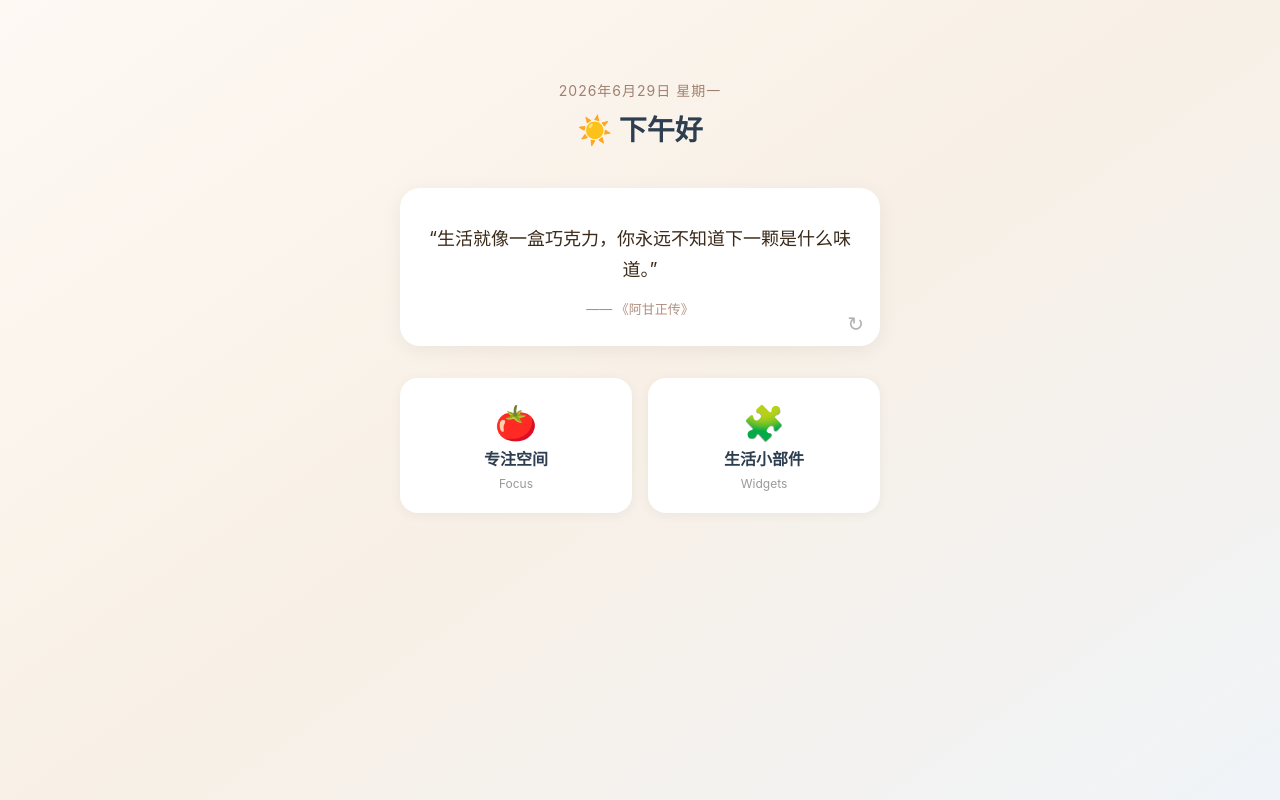
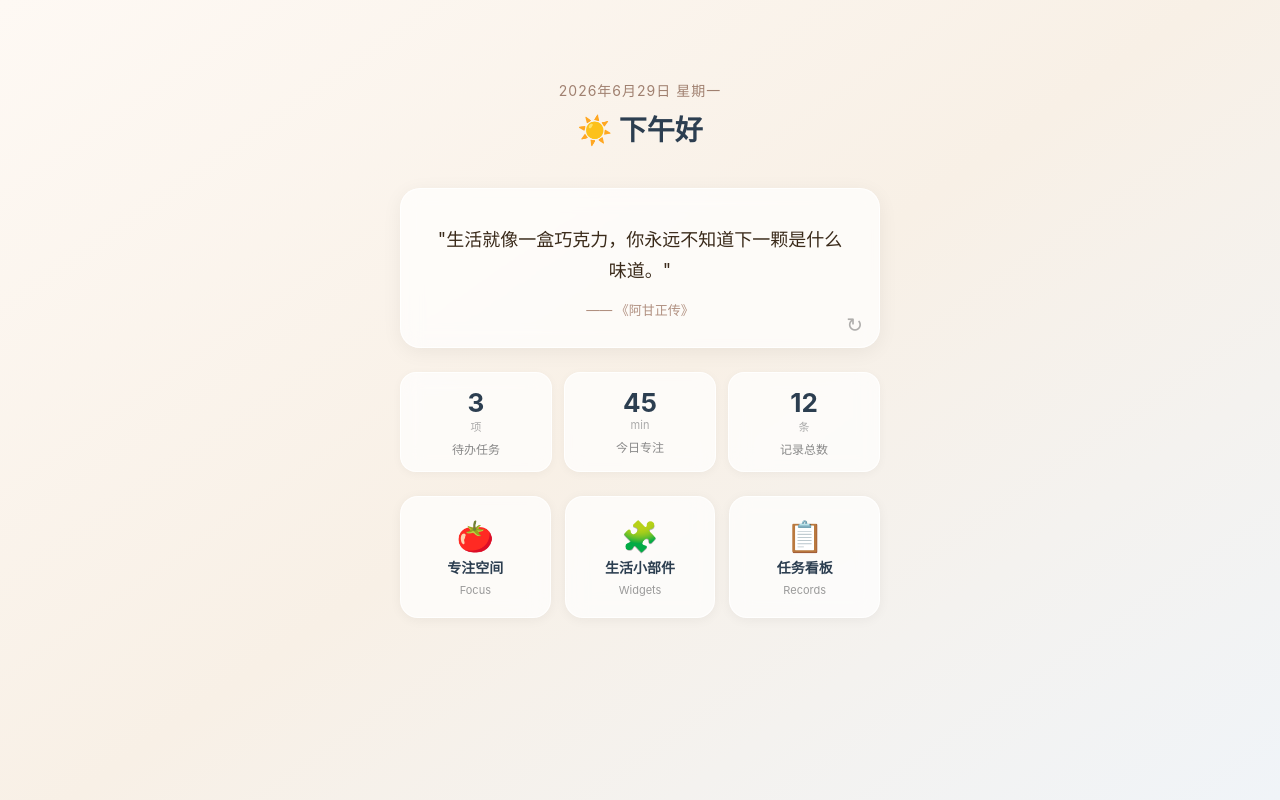
Before and after one commit to xinfeng686-source/vue.3-homework, a Vue app: page / in a window 1280 px wide. Built offline with nearby package versions, Linux system fonts and the light colour scheme; no server answers.

Commit message:
完善Dashboard 数据概览/毛玻璃效果/导航三卡片

```diff
--- a/src/views/Dashboard.vue
+++ b/src/views/Dashboard.vue
@@ -9,26 +9,50 @@
       </header>
 
       <!-- ====== 每日格言 ====== -->
-      <section class="quote-card">
+      <section class="quote-card glass">
         <div v-if="loading" class="quote-loading">正在获取生活灵感…</div>
         <template v-else>
-          <blockquote class="quote-text">“{{ quote }}”</blockquote>
+          <blockquote class="quote-text">"{{ quote }}"</blockquote>
           <cite class="quote-author">—— {{ author }}</cite>
           <button class="refresh-btn" @click="fetchQuote" title="换一句">&orarr;</button>
         </template>
       </section>
 
+      <!-- ====== 数据概览 ====== -->
+      <section class="stats-row">
+        <div class="stat-card glass">
+          <span class="stat-value">3</span>
+          <span class="stat-unit">项</span>
+          <span class="stat-label">待办任务</span>
+        </div>
+        <div class="stat-card glass">
+          <span class="stat-value">45</span>
+          <span class="stat-unit">min</span>
+          <span class="stat-label">今日专注</span>
+        </div>
+        <div class="stat-card glass">
+          <span class="stat-value">12</span>
+          <span class="stat-unit">条</span>
+          <span class="stat-label">记录总数</span>
+        </div>
+      </section>
+
       <!-- ====== 快捷导航 ====== -->
       <nav class="nav-row">
-        <router-link to="/pomodoro" class="nav-card">
+        <router-link to="/pomodoro" class="nav-card glass">
           <span class="nav-icon">🍅</span>
           <span class="nav-label">专注空间</span>
           <span class="nav-desc">Focus</span>
         </router-link>
-        <router-link to="/tools" class="nav-card">
+        <router-link to="/tools" class="nav-card glass">
           <span class="nav-icon">🧩</span>
           <span class="nav-label">生活小部件</span>
           <span class="nav-desc">Widgets</span>
+        </router-link>
+        <router-link to="/records" class="nav-card glass">
+          <span class="nav-icon">📋</span>
+          <span class="nav-label">任务看板</span>
+          <span class="nav-desc">Records</span>
         </router-link>
       </nav>
 
@@ -75,7 +99,6 @@ function fetchQuote() {
       author.value = res.data.from || '匿名'
     })
     .catch(() => {
-      // 请求失败 → 使用本地保底名言
       error.value = true
       quote.value = FALLBACK_QUOTE
       author.value = FALLBACK_AUTHOR
@@ -106,6 +129,14 @@ onMounted(() => {
   max-width: 480px;
 }
 
+/* ---- 毛玻璃通用类 ---- */
+.glass {
+  background: rgba(255, 255, 255, 0.7);
+  backdrop-filter: blur(10px);
+  -webkit-backdrop-filter: blur(10px);
+  border: 1px solid rgba(255, 255, 255, 0.8);
+}
+
 /* ---- 问候区 ---- */
 .greeting {
   text-align: center;
@@ -129,11 +160,10 @@ onMounted(() => {
 /* ---- 格言卡片 ---- */
 .quote-card {
   position: relative;
-  background: #fff;
   border-radius: 20px;
   padding: 36px 28px 28px;
   box-shadow: 0 4px 20px rgba(0, 0, 0, 0.06);
-  margin-bottom: 32px;
+  margin-bottom: 24px;
   text-align: center;
   transition: box-shadow 0.25s;
 }
@@ -153,7 +183,6 @@ onMounted(() => {
   color: #3a2a1a;
   font-style: normal;
   margin-bottom: 14px;
-  quotes: none;
 }
 
 .quote-author {
@@ -180,11 +209,52 @@ onMounted(() => {
   transform: rotate(180deg);
 }
 
+/* ---- 数据概览 ---- */
+.stats-row {
+  display: flex;
+  gap: 12px;
+  margin-bottom: 24px;
+}
+
+.stat-card {
+  flex: 1;
+  display: flex;
+  flex-direction: column;
+  align-items: center;
+  gap: 2px;
+  padding: 16px 8px 14px;
+  border-radius: 16px;
+  box-shadow: 0 2px 10px rgba(0, 0, 0, 0.04);
+  transition: box-shadow 0.2s;
+}
+.stat-card:hover {
+  box-shadow: 0 4px 16px rgba(0, 0, 0, 0.07);
+}
+
+.stat-value {
+  font-size: 26px;
+  font-weight: 700;
+  color: #2c3e50;
+  line-height: 1.1;
+}
+
+.stat-unit {
+  font-size: 11px;
+  color: #aaa;
+  margin-top: -2px;
+}
+
+.stat-label {
+  font-size: 12px;
+  color: #888;
+  margin-top: 4px;
+}
+
 /* ---- 快捷导航 ---- */
 .nav-row {
   display: grid;
-  grid-template-columns: repeat(2, 1fr);
-  gap: 16px;
+  grid-template-columns: repeat(3, 1fr);
+  gap: 14px;
 }
 
 .nav-card {
@@ -192,31 +262,34 @@ onMounted(() => {
   flex-direction: column;
   align-items: center;
   gap: 6px;
-  padding: 28px 14px 22px;
-  background: #fff;
+  padding: 24px 10px 20px;
   border-radius: 18px;
   box-shadow: 0 2px 12px rgba(0, 0, 0, 0.05);
   text-decoration: none;
   color: #2c3e50;
   transition: transform 0.2s, box-shadow 0.2s;
+  cursor: pointer;
 }
 .nav-card:hover {
   transform: translateY(-4px);
   box-shadow: 0 10px 28px rgba(0, 0, 0, 0.08);
 }
+.nav-card:active {
+  transform: scale(0.96);
+}
 
 .nav-icon {
-  font-size: 34px;
+  font-size: 30px;
   line-height: 1;
 }
 
 .nav-label {
-  font-size: 16px;
+  font-size: 14px;
   font-weight: 600;
 }
 
 .nav-desc {
-  font-size: 12px;
+  font-size: 11px;
   color: #999;
 }
 </style>
```
